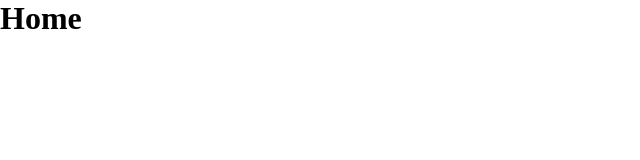
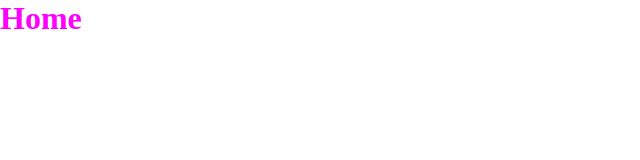
Before and after one commit to InSTinToS/frontend-template-typescript, a React (Create React App) app: page / in a window 1280 px wide. Shown: the top 160 px of the page, without its empty margins (0-640 px from the left). Built offline with nearby package versions, Linux system fonts and the light colour scheme.

Commit message:
:bug: fix theme problems

```diff
--- a/src/App.tsx
+++ b/src/App.tsx
@@ -4,20 +4,24 @@ import GlobalStyle from 'styles'
 
 import Routes from 'routes'
 
-import store from 'store'
+import { RootState } from 'store'
+import { ThemeState } from 'store/theme'
 
-import { Provider } from 'react-redux'
+import { useSelector } from 'react-redux'
 import { BrowserRouter } from 'react-router-dom'
+import { ThemeProvider } from 'styled-components'
 
 const App: React.FC = () => {
+  const theme = useSelector<RootState, ThemeState>(state => state.theme)
+
   return (
-    <Provider store={store}>
+    <ThemeProvider theme={theme}>
       <GlobalStyle />
 
       <BrowserRouter>
         <Routes />
       </BrowserRouter>
-    </Provider>
+    </ThemeProvider>
   )
 }
 
--- a/src/index.tsx
+++ b/src/index.tsx
@@ -2,11 +2,16 @@ import React, { StrictMode } from 'react'
 
 import App from './App'
 
+import store from 'store'
+
 import { render } from 'react-dom'
+import { Provider } from 'react-redux'
 
 render(
   <StrictMode>
-    <App />
+    <Provider store={store}>
+      <App />
+    </Provider>
   </StrictMode>,
   document.getElementById('root')
 )
--- a/src/pages/Home/styles.ts
+++ b/src/pages/Home/styles.ts
@@ -1,6 +1,8 @@
 import styled from 'styled-components'
 
-const Style = styled.main``
+const Style = styled.main`
+  color: ${({ theme }) => theme.colors.primary};
+`
 
 export default Style
 
--- a/src/store/index.ts
+++ b/src/store/index.ts
@@ -8,6 +8,6 @@ const store = configureStore({
   },
 })
 
-export type StoreState = ReturnType<typeof store.getState>
+export type RootState = ReturnType<typeof store.getState>
 
 export default store
--- a/src/styles/themes/dark.ts
+++ b/src/styles/themes/dark.ts
@@ -2,6 +2,10 @@ import { ThemeAttributes } from './'
 
 const dark: ThemeAttributes = {
   name: 'dark',
+
+  colors: {
+    primary: '#f0f',
+  },
 }
 
 export default dark
--- a/src/styles/themes/index.ts
+++ b/src/styles/themes/index.ts
@@ -5,4 +5,8 @@ export { light, dark }
 
 export interface ThemeAttributes {
   name: string
+
+  colors: {
+    primary: string
+  }
 }
--- a/src/styles/themes/light.ts
+++ b/src/styles/themes/light.ts
@@ -2,6 +2,10 @@ import { ThemeAttributes } from './'
 
 const light: ThemeAttributes = {
   name: 'light',
+
+  colors: {
+    primary: '#f0f',
+  },
 }
 
 export default light
```
Also changed, not shown: .eslintrc.json.
